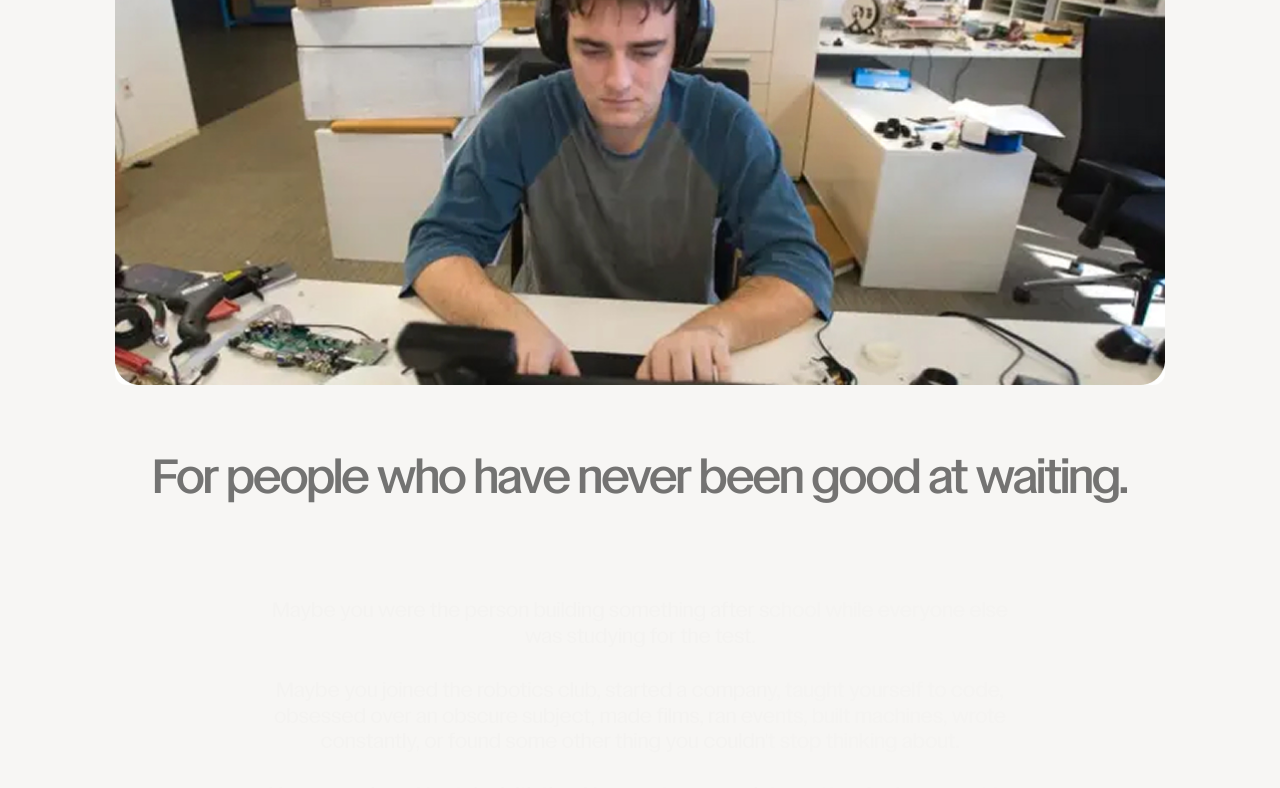
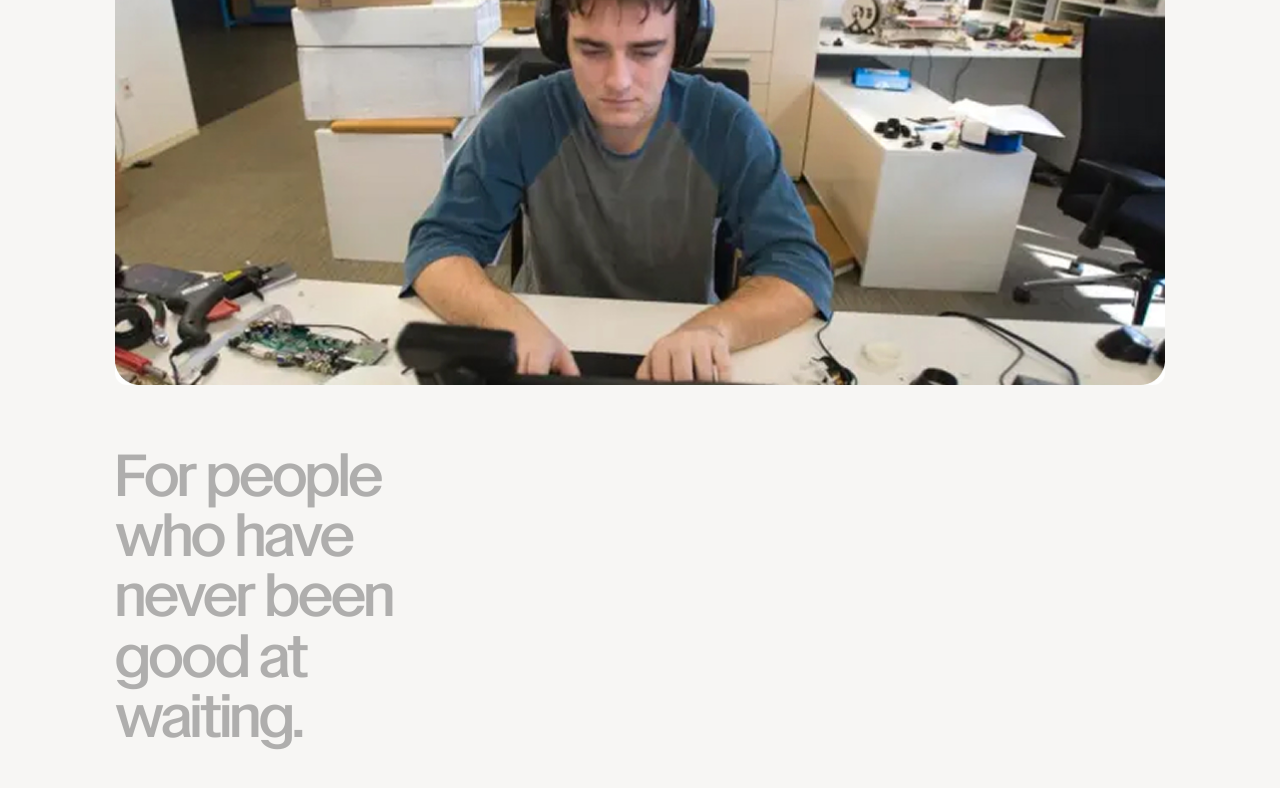
Before and after one commit to FINALRESEARCH/haa, a Next.js app: page / in a window 1280 px wide. Shown: the part 3855-4643 px from the top of the page. Built offline with nearby package versions, Linux system fonts and the light colour scheme.

Commit message:
Rebuild the last section as the updated two-column layout
Headline in a narrow left column, paragraphs and CTA to its right,
under the full-width photo.

Co-Authored-By: Claude Opus 5 (1M context) <noreply@anthropic.com>

```diff
--- a/src/components/Admissions.tsx
+++ b/src/components/Admissions.tsx
@@ -66,35 +66,37 @@ export default function Admissions() {
         />
       </div>
 
+      <div className="mt-[8vh] grid w-[min(1050px,88vw)] gap-x-10 gap-y-8 md:grid-cols-[340px_minmax(0,1fr)]">
         <h2
           ref={headingRef}
-        className="mt-[9vh] w-[92vw] text-center text-[clamp(1.65rem,3.4vw,3.75rem)] font-medium leading-[1.05] tracking-[-0.035em] opacity-0 will-change-[opacity]"
+          className="text-[clamp(2.25rem,4.2vw,4.5rem)] leading-[1.12] font-medium tracking-[-0.035em] opacity-0 will-change-[opacity]"
         >
           For people who have never been good at waiting.
         </h2>
 
+        <div>
           <div
             ref={bodyRef}
-        className="mt-24 w-[min(760px,88vw)] space-y-7 text-center text-[clamp(1.05rem,1.5vw,1.4rem)] leading-[1.35] tracking-[-0.01em] opacity-0 will-change-[opacity]"
+            className="space-y-7 text-[clamp(1rem,1.2vw,1.25rem)] leading-[1.4] tracking-[-0.01em] opacity-0 will-change-[opacity]"
           >
             <p>
               Maybe you were the person building something after school while
               everyone else was studying for the test.
             </p>
             <p>
-          Maybe you joined the robotics club, started a company, taught yourself
-          to code, obsessed over an obscure subject, made films, ran events,
-          built machines, wrote constantly, or found some other thing you
-          couldn&apos;t stop thinking about.
+              Maybe you joined the robotics club, started a company, taught
+              yourself to code, obsessed over an obscure subject, made films,
+              ran events, built machines, wrote constantly, or found some other
+              thing you couldn&apos;t stop thinking about.
             </p>
             <p>
-          You are curious. You take initiative. You want your work to matter.
-          And you want to spend the next two years around people who have the
-          same intensity.
+              You are curious. You take initiative. You want your work to
+              matter. And you want to spend the next two years around people who
+              have the same intensity.
             </p>
           </div>
 
-      <div ref={ctaRef} className="mt-24 opacity-0 will-change-[opacity]">
+          <div ref={ctaRef} className="mt-12 opacity-0 will-change-[opacity]">
             <a
               href="#admissions"
               className="label inline-flex items-center gap-2 text-brand"
@@ -102,6 +104,8 @@ export default function Admissions() {
               Learn about admissions <span aria-hidden>→</span>
             </a>
           </div>
+        </div>
+      </div>
     </section>
   );
 }
```
Lines whose indentation alone changed are shown as unchanged.
